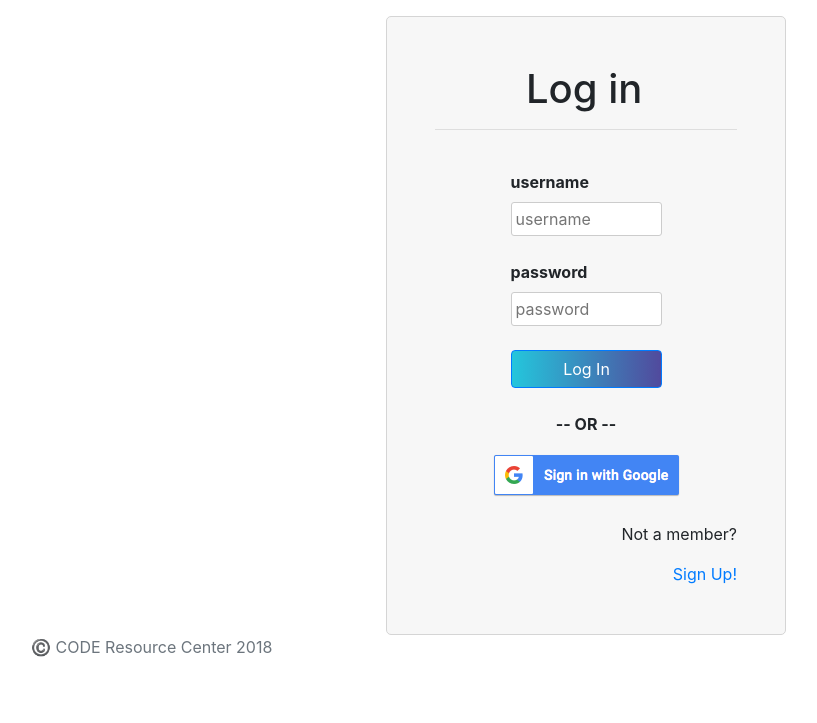
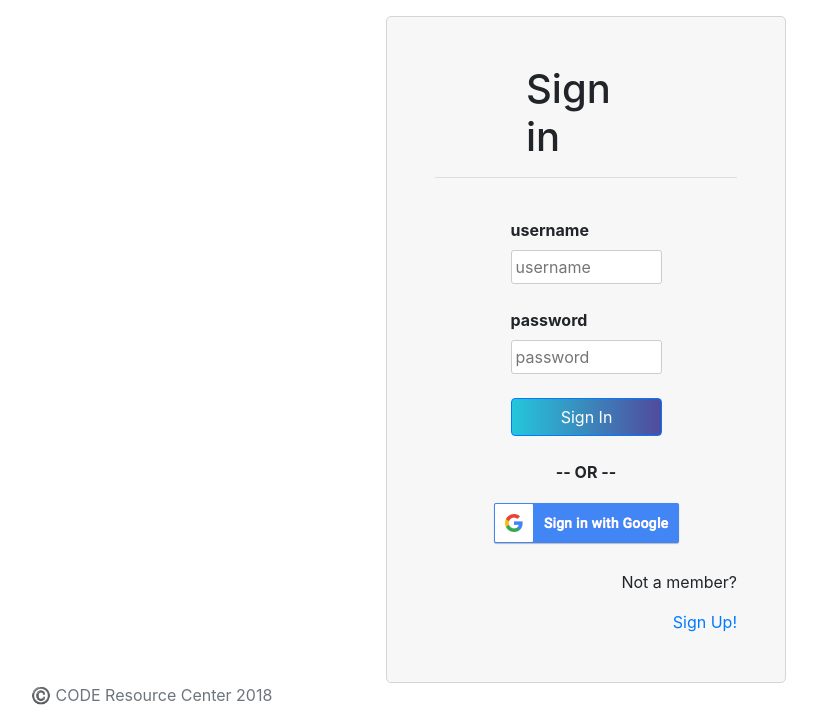
Before and after one commit to codeuniversity/code-resource-center, a Django app: page / in a window 1280 px wide. Shown: the part 56-779 px from the top of the page, without its empty margins (54-871 px from the left). Run offline with Django 3.2, Linux system fonts and the light colour scheme; some libraries are stand-ins or nearby versions.

Commit message:
change titles

```diff
--- a/accounts/templates/login.html
+++ b/accounts/templates/login.html
@@ -9,7 +9,7 @@
        border: 1px solid rgb(213, 213, 213);
        border-radius: 5px; width:400px;
        background: rgb(247, 247, 247);">
-        <h1 style="margin: auto; width: 120px;"> Log in </h1>
+        <h1 style="margin: auto; width: 120px;"> Sign in</h1>
         <hr />
         <br />
         {% if error %}
@@ -47,7 +47,7 @@
                  style="background: linear-gradient(to right, rgb(36, 198, 220),
                  rgb(81, 74, 157)); margin: 0 auto; width: 100%;"
                  type="submit"
-                 value="Log In" />
+                 value="Sign In"/>
           <br />
           <br />
         </form>
```
